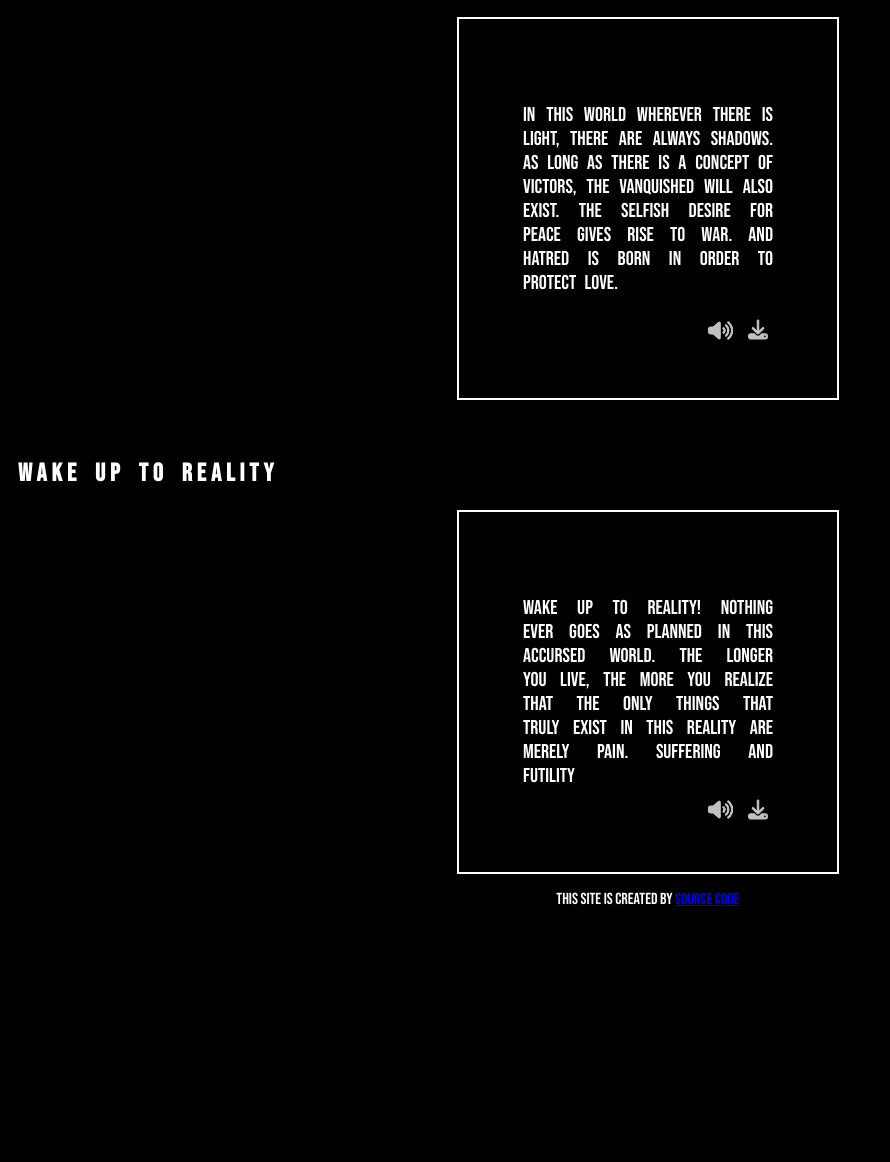
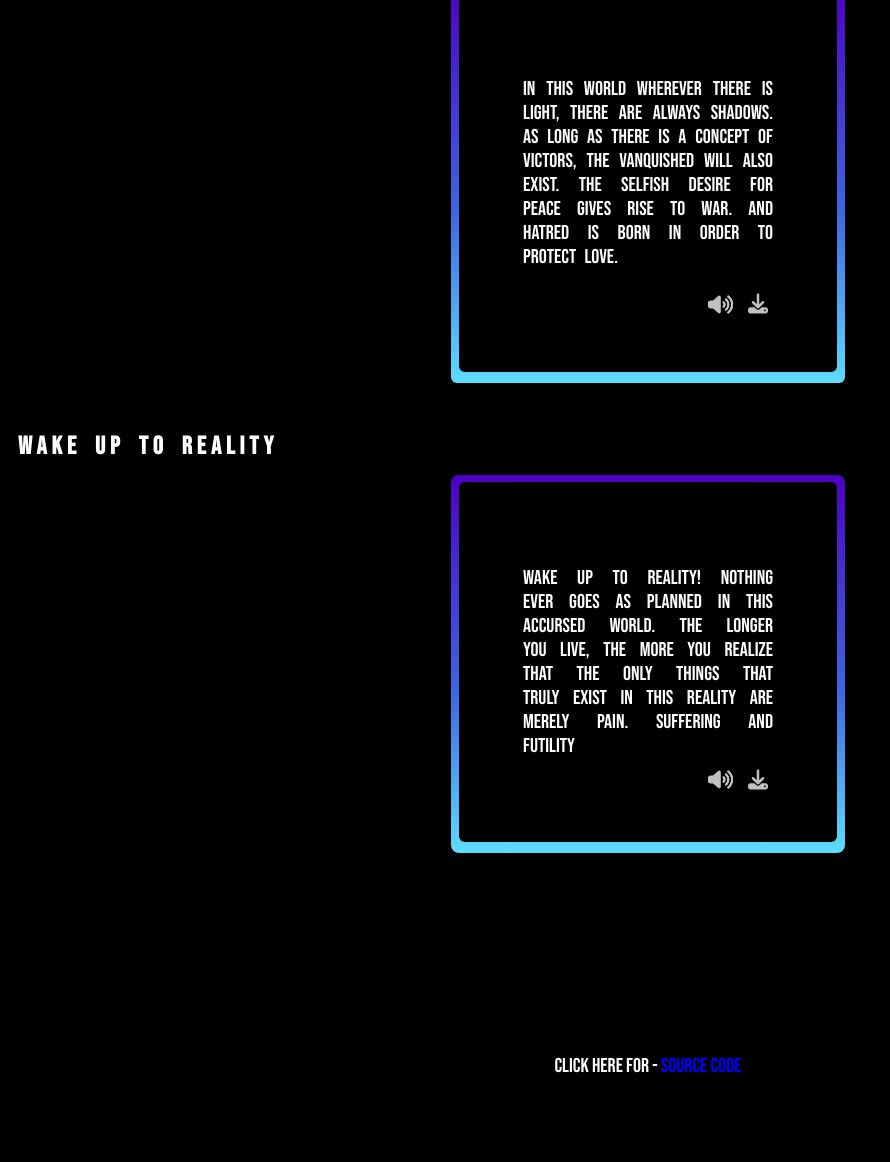
Before and after one commit to Uchihamadara3548/Madara-quotes, a plain HTML site: page index.html in a window 1280 px wide. Shown: the part 463-1625 px from the top of the page, without its empty margins (0-890 px from the left). Before the commit the page ends 1372 px from the top, so only its background shows below. Drawn offline with Linux system fonts and the light colour scheme.

Commit message:
Modified

```diff
--- a/index.html
+++ b/index.html
@@ -21,9 +21,9 @@
         <source src="videos/uchiha-madara-destroying-konoha-moewalls-com.mp4" type="video/mp4">
         </video>
      </div>-->
-    <div class="container1">
         <section class="section1">
             <h1 class="madarauchiha">Madara Uchiha</h1>
+            <div class="container1">
             <p class="wiki">Madara Uchiha was one of Naruto's strongest antagonist but he also gave the fandom some of its most introspective quotes.
 Madara Uchiha with his arms crossed on the left and with a kunai on the right
 One of the Big Three anime, Naruto, and by extension, Naruto Shippuden, remains one of the most popular and beloved franchises. Its interesting characters won the hearts of viewers, while also provoking their ire with incredible antagonists like the infamous Madara Uchiha. Despite his standing as one of the primary antagonists of Naruto Shippuden, he had a lifetime of wisdom to draw on. This included the famous Madara speech in which he affirmed that the only things to truly exist in the world were suffering, futility and pain.
@@ -71,7 +71,9 @@ As one of the main antagonists toward the end of the series, Madara rose from th
 
     </section>
     <footer>
-        <p>This site is created by <a href="https://github.com/Uchihamadara3548?tab=repositories" target="_blank">Source code</a></p>
+        <p  id="link"> Click here for -
+        <a id="sourcecode" href="https://github.com/Uchihamadara3548/Madara-quotes.git" target="_blank">Source code</a>
+        </p>
     </footer>
 
 </body>
--- a/style.css
+++ b/style.css
@@ -8,6 +8,10 @@ body{
     text-align: center;
     width: 100vw;
     height: 100vh;
+}
+
+.madarauchiha{
+    margin: 0;
 }
 
 .container1{
@@ -35,11 +39,26 @@ body{
 
 .container4{
   background-color: black;
-    border: 2px solid white;
+    border-radius: 6px;
+    position: relative;
     width: 250px;
     height: auto;
     margin: 0 auto;
     padding: 5%;
+}
+
+  .container4::before {
+    content: "";
+    width: 104%;
+    height: 105%;
+    border-radius: 6px;
+    background-image: linear-gradient(#5ddcff, #3c67e3 43%, #4e00c2);
+    position: absolute;
+    z-index: -1;
+    top: -2%;
+    left: -2%;
+    opacity: 1;
+    animation: gradient 1s linear infinite;
 }
 
 .quote1-0{
@@ -86,11 +105,27 @@ body{
 
 .container6{
     background-color: black;
-    border: 2px solid white;
+    border-radius: 6px;
+    position: relative;
     width: 250px;
     height: auto;
     margin: 0 auto;
     padding: 5%;
+}
+
+
+.container6::before {
+    content: "";
+    width: 104%;
+    height: 105%;
+    border-radius: 8px;
+    background-image: linear-gradient(#5ddcff, #3c67e3 43%, #4e00c2);
+    position: absolute;
+    z-index: -1;
+    top: -2%;
+    left: -2%;
+    opacity: 1;
+    animation: gradient 1s linear infinite;
 }
 
 .quote2-0{
@@ -122,3 +157,56 @@ body{
     position: absolute;
     font-size: 20px;
 }
+
+footer{
+    margin-top: 10%;
+    padding: 5%;
+    text-align: center;
+}
+
+#link{
+    font-size: 20px;
+}
+
+#sourcecode{
+    text-decoration: none;
+    color: blue;
+    font-size: 20px;
+}
+
+
+@keyframes gradient {
+  0% {
+    background: linear-gradient(0deg, #5ddcff, #3c67e3 43%, #4e00c2);
+  }
+  10% {
+    background: linear-gradient(36deg, #5ddcff, #3c67e3 43%, #4e00c2);
+  }
+  20% {
+    background: linear-gradient(72deg, #5ddcff, #3c67e3 43%, #4e00c2);
+  }
+  30% {
+    background: linear-gradient(108deg, #5ddcff, #3c67e3 43%, #4e00c2);
+  }
+  40% {
+    background: linear-gradient(144deg, #5ddcff, #3c67e3 43%, #4e00c2);
+  }
+  50% {
+    background: linear-gradient(180deg, #5ddcff, #3c67e3 43%, #4e00c2);
+  }
+  60% {
+    background: linear-gradient(216deg, #5ddcff, #3c67e3 43%, #4e00c2);
+  }
+  70% {
+    background: linear-gradient(252deg, #5ddcff, #3c67e3 43%, #4e00c2);
+  }
+  80% {
+    background: linear-gradient(288deg, #5ddcff, #3c67e3 43%, #4e00c2);
+  }
+  90% {
+    background: linear-gradient(324deg, #5ddcff, #3c67e3 43%, #4e00c2);
+  }
+  100% {
+    background: linear-gradient(360deg, #5ddcff, #3c67e3 43%, #4e00c2);
+  }
+}
```
